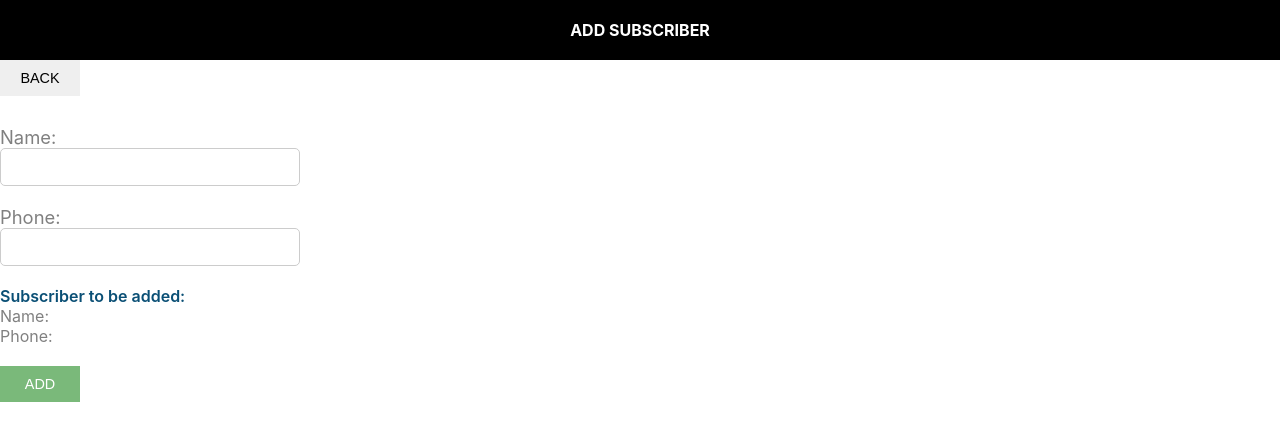
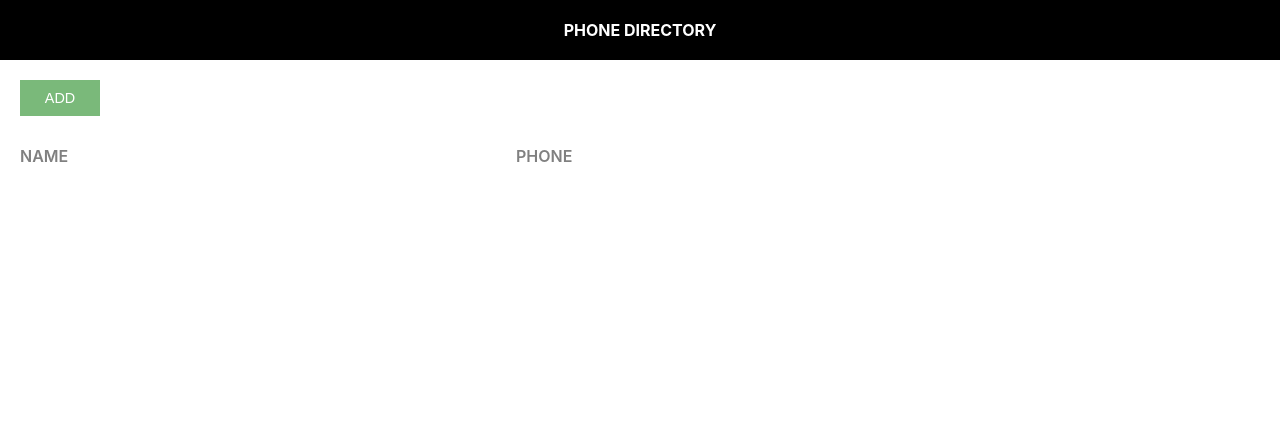
Before and after one commit to Mrdograg/Phone-directory, a React (Create React App) app: page / in a window 1280 px wide. Shown: the top 440 px of the page. Built offline with nearby package versions, Linux system fonts and the light colour scheme.

Commit message:
Added state in ‘AddSubscriber’ and ‘App’ components

```diff
--- a/src/AddSubscriber.js
+++ b/src/AddSubscriber.js
@@ -4,7 +4,26 @@
 
 
 class AddSubscriber extends Component {
+
+    constructor(){
+        super();
+     this.state = {
+        id: 0,
+        name: '',
+        phone: ''
+
+     }
+    }
+
+    inputChangedHandler= (e)=> {
+           const state= this.state;
+           state[e.target.name]=e.target.value;
+           this.setState(state);
+           console.log(this.state);
+    }
+
     render(){
+        const {name, phone} = this.state;
         return (
             <div>
             <Header Heading = "Add Subscriber"/>
@@ -12,13 +31,13 @@
              <button className="custom-btn">Back</button>
              <form className='subscriber-form'>
                 <label htmlFor='name' className='label-control'>Name: </label><br/>
-               <input id= "name" type='text' className='input-control' name="name"/><br/><br/>
+               <input id= "name" type='text' className='input-control' name="name" onChange={this.inputChangedHandler}/><br/><br/>
                <label htmlFor='phone' className='label-control'>Phone: </label><br/>
-               <input id='phone' type='text' className='input-control' name="phone"/><br/><br/>
+               <input id='phone' type='text' className='input-control' name="phone" onChange={this.inputChangedHandler}/><br/><br/>
                <div className='subscriber-info-container'>
                 <span className='subscriber-to-add-heading'>Subscriber to be added: </span><br/>
-                <span className='subscriber-info'>Name: </span><br/>
-                <span className='subscriber-info'>Phone: </span><br/>
+                <span className='subscriber-info'>Name: {name}</span><br/>
+                <span className='subscriber-info'>Phone: {phone}</span><br/>
                 </div>
                  <button type='submit' className='custom-btn add-btn'>Add</button>
              </form>
--- a/src/App.js
+++ b/src/App.js
@@ -1,22 +1,27 @@
 import Header from "./Header";
 import './App.css';
+import { Component } from "react";
 
 
-function App() {
+class App extends Component {
 
-  function clickHandler(message) {
-     alert(message);
-  }
 
-    let subscribers  =[{
-    id:1,
-    name: "Amit",
-    phone: "111111111111"},
-    { id:2,
-      name: "Sumit",
-    phone: "22222222222"
+    // let subscribers  =[{
+    // id:1,
+    // name: "Amit",
+    // phone: "111111111111"},
+    // { id:2,
+    //   name: "Sumit",
+    // phone: "22222222222"
 
-    }]
+    // }]
+    constructor(){
+      super();
+      this.state= {
+        subscriberListToShow: []
+      }
+    }
+ render(){
   return (
     <div>
       <Header Heading="Phone Directory" />
@@ -29,12 +34,12 @@
           </div>
 
          {
-          subscribers.map(sub=>{
+          this.state.subscriberListToShow.map(sub=>{
             return <div key={sub.id} className="grid-container">
               <span className="grid-items">{sub.name}</span>
               <span className="grid-items">{sub.phone}</span>
               <span className="grid-item action-btn-container">
-                  <button className="custom-btn delete-btn" onClick={clickHandler.bind(this, "delete clicked")}>Delete</button>
+                  <button className="custom-btn delete-btn">Delete</button>
                 </span>
               </div>
 
@@ -45,5 +50,6 @@
       </div>
   );
 }
+}
 
 export default App;
--- a/src/index.js
+++ b/src/index.js
@@ -9,7 +9,7 @@
 const root = ReactDOM.createRoot(document.getElementById('root'));
 root.render(
   <React.StrictMode>
-    <AddSubscriber />
+    <App/>
   </React.StrictMode>
 );
 
```
